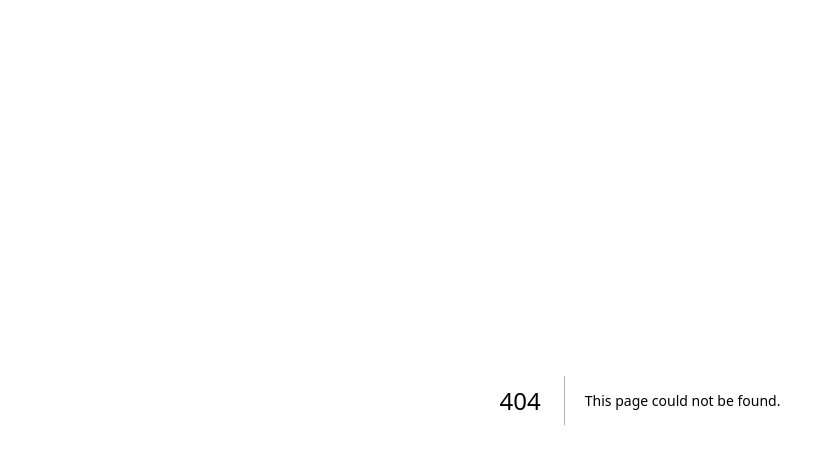
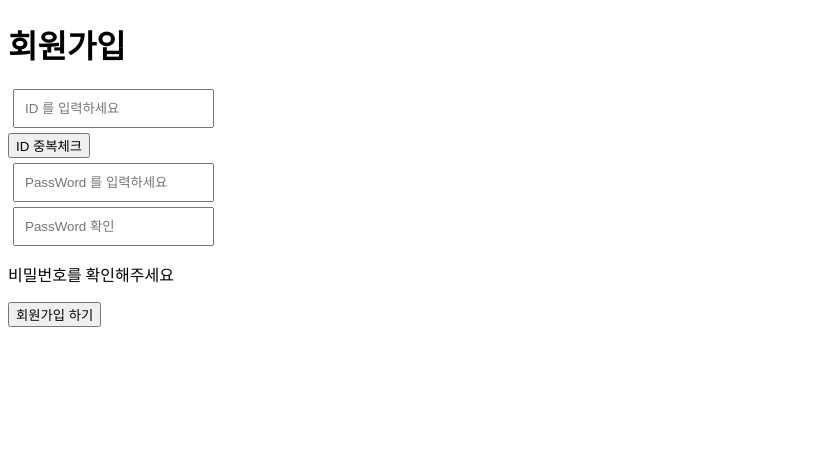
Before and after one commit to CHOIYEJUN/ForumByNextJS, a Next.js app: page /assign/createAccount in a window 1280 px wide. Before the commit this address had no page. Shown: the top 464 px of the page, without its empty margins (0-835 px from the left). Built offline with nearby package versions, Linux system fonts and the light colour scheme.

Commit message:
회원가입 기능 구현하여 커밋

```diff
--- /dev/null
+++ b/src/pages/api/assign/createAccount.js
@@ -0,0 +1,46 @@
+import process from "next/dist/build/webpack/loaders/resolve-url-loader/lib/postcss";
+import {MongoClient, ObjectId} from "mongodb";
+
+export default async function handler(req, res){
+
+    const url = process.env.NEXT_PUBLIC_MongoDB_URL;
+    const client = new MongoClient(url);
+
+    try{
+        await client.connect();
+        const db = client.db('forum');
+
+        if(req.method === "GET") {
+
+            const posts = await db
+                .collection('user')
+                .findOne({
+                    id : req.query.id
+                });
+            if(posts){
+                res.status(200).json({ok : false});
+            }
+            if(!posts) {
+                res.status(200).json({ok : true});
+            }
+
+        }
+
+        if(req.method === "POST"){
+
+            const login = await db
+                .collection('user')
+                .insertOne({
+                    id: req.body.id,
+                    password : req.body.password
+                })
+
+            res.status(200).json({ ok : true});
+
+        }
+
+    }catch (error) {
+        res.status(500).json({error : "Unable to fetch data "})
+    }
+
+}
--- a/src/pages/api/getPostData.js
+++ /dev/null
@@ -1,23 +0,0 @@
-// pages/api/getPostData.js
-import {MongoClient, ObjectId} from 'mongodb';
-import process from "next/dist/build/webpack/loaders/resolve-url-loader/lib/postcss";
-
-export default async function handler(req, res) {
-    const url = process.env.NEXT_PUBLIC_MongoDB_URL;
-    const client = new MongoClient(url);
-
-    try {
-        await client.connect();
-        const db = client.db('forum');
-        const posts = await db
-            .collection('post')
-            .findOne({
-                _id : new ObjectId(req.query.id)
-            });
-        res.status(200).json(posts);
-    } catch (error) {
-        res.status(500).json({ error: 'Unable to fetch data' });
-    } finally {
-        await client.close();
-    }
-}
--- a/src/pages/api/writePostData.js
+++ b/src/pages/api/getPostData/writePostData.js
@@ -25,7 +25,8 @@ export default async function handler(req, res) {
                     title : title,
                     content : content
                 });
-            res.redirect("/wite", 200)
+
+            res.redirect("/write", 200)
         }
 
     }catch (error) {
--- a/src/pages/api/getPostsDataAll.js
+++ /dev/null
@@ -1,19 +0,0 @@
-// pages/api/getPostsDataAll.js
-import { MongoClient } from 'mongodb';
-import process from "next/dist/build/webpack/loaders/resolve-url-loader/lib/postcss";
-
-export default async function handler(req, res) {
-    const url = process.env.NEXT_PUBLIC_MongoDB_URL;
-    const client = new MongoClient(url);
-
-    try {
-        await client.connect();
-        const db = client.db('forum');
-        const posts = await db.collection('post').find().toArray();
-        res.status(200).json(posts);
-    } catch (error) {
-        res.status(500).json({ error: 'Unable to fetch data' });
-    } finally {
-        await client.close();
-    }
-}
--- a/src/pages/api/hello.js
+++ /dev/null
@@ -1,11 +0,0 @@
-// Next.js API route support: https://nextjs.org/docs/api-routes/introduction
-
-export default function handler(req, res) {
-
-  if(req.method === 'POST') {
-    console.log("post");
-  } else if(req.method === 'GET') {
-    console.log("get");
-  }
-  res.status(200).json({ name: 'John Doe' })
-}
--- /dev/null
+++ b/src/pages/assign/createAccount.js
@@ -0,0 +1,168 @@
+import {useState} from "react";
+import styles from "@/pages/assign/login.module.css";
+import process from "next/dist/build/webpack/loaders/resolve-url-loader/lib/postcss";
+
+export default function CreateAccount () {
+
+    const [idValue, setIdValue] = useState();
+    const [password, setPassword] = useState();
+    const [passwordCheck, setPasswordCheck] = useState();
+    const [isPasswordCheck , setIsPasswordCheck] = useState(false);
+    const [idCheck, setIdCheck] = useState(false)
+
+
+    const onchange = (e) => {
+        if(e.target.name === "id"){
+            setIdValue(e.target.value);
+        }
+        if(e.target.name === "password") {
+            setPassword(e.target.value);
+        }
+        if(e.target.name === "passwordCheck"){
+            setPasswordCheck(e.target.value);
+
+            if(password !== e.target.value) {
+                setIsPasswordCheck(false);
+            }
+            if (password === e.target.value) {
+                setIsPasswordCheck(true);
+            }
+        }
+
+    }
+
+    const onClick = async () => {
+
+        if(!idCheck) {
+            alert("ID 중복체크를 해주세요");
+            return false;
+        }
+
+        const apiUrl = process.env.NEXT_PUBLIC_API_URL;
+
+        const userData ={
+            id : idValue,
+            password : password
+        }
+
+        const requestOptions = {
+            method : "POST",
+            headers : {
+                'Content-Type' : 'application/json',
+            },
+            body : JSON.stringify(userData),
+        }
+        try {
+                const response = await fetch(`${apiUrl}/api/assign/createAccount`, requestOptions);
+                const data = await response.json();
+
+                if(data.ok) {
+                    // 회원가입 성공 처리
+                    console.log('회원가입 성공', data);
+                } else {
+                    // 오류 처리
+                    console.log('회원가입 실패', data);
+                }
+
+        } catch (e) {
+            console.error('회원가입 요청 중 오류 발생:', e.message);
+        }
+
+    }
+
+    const onIdCheckClick = async () => {
+
+        const apiUrl = process.env.NEXT_PUBLIC_API_URL;
+
+        const userData ={
+            id : idValue,
+        }
+
+        const requestOptions = {
+            method : "GET",
+            headers : {
+                'Content-Type' : 'application/json',
+            },
+            body : JSON.stringify(userData),
+        }
+
+
+        try {
+            const response = await fetch(`${apiUrl}/api/assign/createAccount?id=${requestOptions}`);
+            const data = await response.json();
+
+            if(!data.ok) {
+                // ID가 이미 존재하는 경우 처리
+                alert("아이디가 이미 존재합니다.")
+                setIdCheck(false);
+            } else {
+                // 사용 가능한 ID
+                console.log('사용 가능한 ID입니다.');
+                setIdCheck(true);
+            }
+        } catch (error) {
+            console.error('ID 중복 체크 중 오류 발생:', error);
+        }
+
+
+    }
+
+    return(
+        <div
+            className={styles.loginWarp}
+        >
+            <h1>
+                회원가입
+            </h1>
+
+            <div
+                className={styles.inputWarp}
+            >
+                <input
+                    type={"text"}
+                    placeholder={"ID 를 입력하세요"}
+                    value={idValue}
+                    name={"id"}
+                    className={styles.input}
+                    onChange={onchange}
+                />
+                <button
+                    onClick={onIdCheckClick}
+                >
+                    ID 중복체크
+                </button>
+                <input
+                    type={"password"}
+                    placeholder={"PassWord 를 입력하세요"}
+                    value={password}
+                    name={"password"}
+                    className={styles.input}
+                    onChange={onchange}
+                />
+                <input
+                    type={"password"}
+                    placeholder={"PassWord 확인"}
+                    value={passwordCheck}
+                    name={"passwordCheck"}
+                    className={styles.input}
+                    onChange={onchange}
+                />
+
+                <p>
+                    {isPasswordCheck ?
+                        "" : "비밀번호를 확인해주세요"
+                    }
+                </p>
+
+                <button
+                    className={styles.button}
+                    onClick={onClick}
+                >
+                    회원가입 하기
+                </button>
+
+            </div>
+
+        </div>
+    )
+}
--- /dev/null
+++ b/src/pages/assign/createAccount.module.css
@@ -0,0 +1,19 @@
+.AccountWarp {
+
+}
+
+.inputWarp {
+    display: block;
+
+}
+
+.input {
+    display: block;
+    margin: 5px;
+    padding: 10px;
+
+}
+
+.button {
+
+}
--- /dev/null
+++ b/src/pages/assign/login.module.css
@@ -0,0 +1,15 @@
+.loginWarp {
+
+}
+
+.inputWarp {
+    display: block;
+
+}
+
+.input {
+    display: block;
+    margin: 5px;
+    padding: 10px;
+
+}
--- a/src/pages/write/index.js
+++ b/src/pages/write/index.js
@@ -31,15 +31,15 @@ export default function Write() {
 
 
            {/* Delete, Put 사용 안됨..*/}
-            <form action={"/api/writePostData"} method={"GET"}>
+            <form action={"/api/getPostData/writePostData"} method={"GET"}>
                 <button type={"submit"}>데이터 출력 버튼</button>
             </form>
 
-            <form action={"/api/nowTime"} method={"GET"}>
+            <form action={"/api/getPostData/nowTime"} method={"GET"}>
                 <button type={"submit"}>시간 출력 버튼</button>
             </form>
 
-            <form action={"/api/writePostData"} method={"POST"}>
+            <form action={"/api/getPostData/writePostData"} method={"POST"}>
 
                 <input
                     type={"text"}
```
Also changed, not shown: src/pages/assign/login.js (added, +50 -0 lines), src/pages/list/index.js (+10 -1 lines), src/pages/api/getPostData/nowTime.js (renamed from src/pages/api/nowTime.js).
